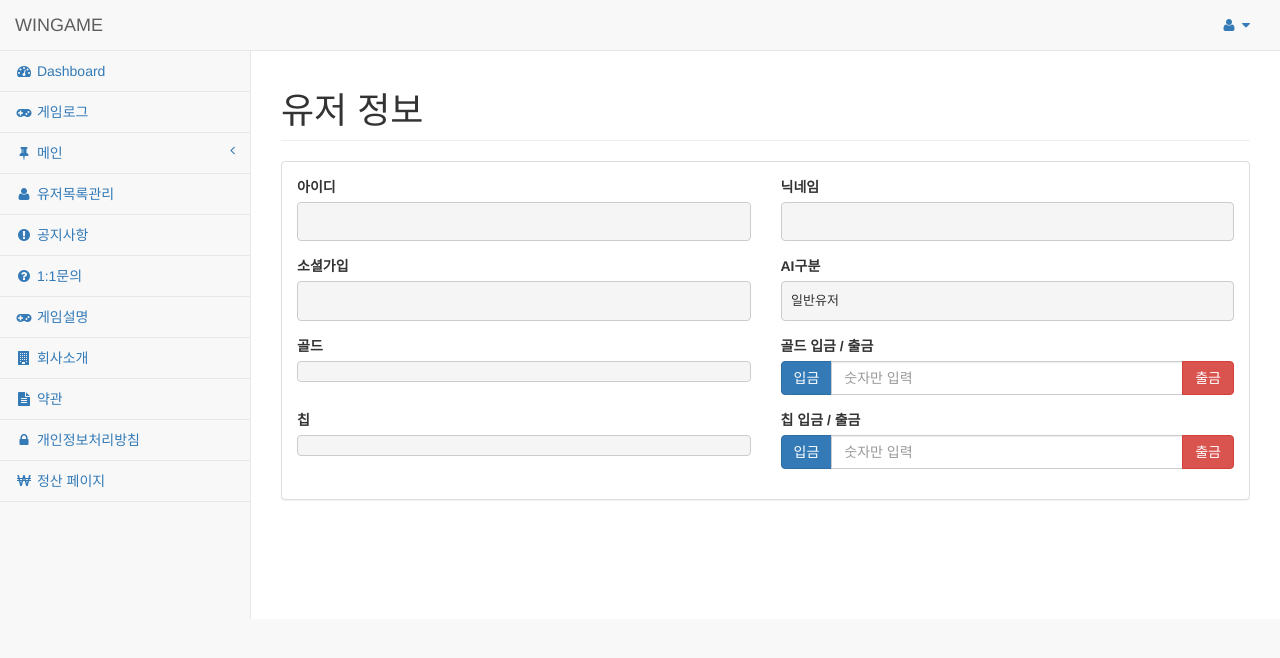
After one commit to blendingp/holdem, a Java web app: template src/main/webapp/WEB-INF/jsp/egovframework/example/admin/userInfo.jsp in a window 1280 px wide. The commit adds this page. Shown: the top 658 px of the page. Run offline with Spring Boot 4, a stand-in JSP engine, Linux system fonts and the light colour scheme; the template is opened without the code that fills it, so the values that code supplies are empty; the project's own start-up code is not run, and a stand-in starts its controllers and pages.

Commit message:
유저목록관리 - 골드 / 칩 입출금

```diff
--- a/src/main/resources/egovframework/sqlmap/example/sample/admin.xml
+++ b/src/main/resources/egovframework/sqlmap/example/sample/admin.xml
@@ -83,4 +83,5 @@
 
     </insert>
 
+
 </sqlMap>
--- /dev/null
+++ b/src/main/webapp/WEB-INF/jsp/egovframework/example/admin/userInfo.jsp
@@ -0,0 +1,146 @@
+<%@ page language="java" contentType="text/html; charset=UTF-8" pageEncoding="UTF-8"%>
+<%@ taglib prefix="c" uri="http://java.sun.com/jsp/jstl/core"%>
+<%@ taglib prefix="form" uri="http://www.springframework.org/tags/form"%>
+<%@ taglib prefix="ui" uri="http://egovframework.gov/ctl/ui"%>
+<%@ taglib prefix="spring" uri="http://www.springframework.org/tags"%>
+<%@ taglib uri="http://java.sun.com/jsp/jstl/functions" prefix="fn"%>
+<%@ taglib prefix="fmt" uri="http://java.sun.com/jsp/jstl/fmt"%>
+<!DOCTYPE html>
+<html>
+<head>
+<jsp:include page="../frame/admintop.jsp" flush="true" />
+</head>
+<body>
+	<div id="wrapper">
+		<c:import url="/admin/leftmenu.do" />
+		<div id="page-wrapper">
+			<div class="row">
+				<div class="col-lg-12">
+					<h1 class="page-header">유저 정보</h1>
+				</div>
+			</div>
+			<div class="row">
+				<div class="col-lg-12">
+					<div class="panel panel-default">
+						<div class="panel-body">
+							<div class="row">
+								<div class="col-lg-12">
+									<form role="form" id="inquiryForm">
+										<input type="hidden" name="idx" id="idx" value="${info.midx}"/>
+										<div class="row">
+											<div class="col-lg-6">
+												<div class="form-group">
+													<label>아이디</label>
+													<pre>${info.muserid}&nbsp;</pre>
+												</div>
+											</div>
+											<div class="col-lg-6">
+												<div class="form-group">
+													<label>닉네임</label>
+													<pre>${info.nickname}&nbsp;</pre>
+												</div>
+											</div>
+										</div>
+										<div class="row">
+											<div class="col-lg-6">
+												<div class="form-group">
+													<label>소셜가입</label>
+													<pre>${info.socail}&nbsp;</pre>
+												</div>
+											</div>
+											<div class="col-lg-6">
+												<div class="form-group">
+													<label>AI구분</label>
+													<pre>${info.ai ? 'ai유저' : '일반유저'}</pre>
+												</div>
+											</div>
+										</div>
+										<div class="row">
+											<div class="col-lg-6">
+												<div class="form-group">
+													<label>골드</label>
+													<pre><fmt:formatNumber value="${info.balance}" pattern="#,###"/></pre>
+												</div>
+											</div>
+											<div class="col-lg-6">
+												<label>골드 입금 / 출금</label>
+												<div class="form-group input-group">
+													<span class="input-group-btn">
+														<button type="button" onclick="javascript:updateMoney('balance','deposit')" class="btn btn-primary">입금</button>
+													</span>
+													<input name="balance" class="form-control" placeholder="숫자만 입력" id="balance" onkeyup="SetNum(this);"/>
+													<span class="input-group-btn">
+														<button type="button" onclick="javascript:updateMoney('balance','withdrawal')" class="btn btn-danger">출금</button>
+													</span>
+												</div>
+											</div>
+										</div>
+										<div class="row">
+											<div class="col-lg-6">
+												<div class="form-group">
+													<label>칩</label>
+													<pre><fmt:formatNumber value="${info.point}" pattern="#,###"/></pre>
+												</div>
+											</div>
+											<div class="col-lg-6">
+												<label>칩 입금 / 출금</label>
+												<div class="form-group input-group">
+													<span class="input-group-btn">
+														<button type="button" onclick="javascript:updateMoney('point','deposit')" class="btn btn-primary">입금</button>
+													</span>
+													<input name="point" class="form-control" placeholder="숫자만 입력" id="point" onkeyup="SetNum(this);"/>
+													<span class="input-group-btn">
+														<button type="button" onclick="javascript:updateMoney('point','withdrawal')" class="btn btn-danger">출금</button>
+													</span>
+												</div>
+											</div>
+										</div>
+									</form>
+								</div>
+							</div>
+						</div>
+					</div>
+				</div>
+			</div>
+		</div>
+	</div>
+	<jsp:include page="../frame/adminbottom.jsp" flush="true" />
+	<script>
+		function SetNum(obj){
+			val=obj.value;
+			re=/[^0-9]/gi;
+			obj.value=val.replace(re,"");
+		}
+		function updateMoney(type , kind){
+			var idx = $("#idx").val();
+			var money = $("#"+type).val();
+			var param = {"idx" : idx , "type" : type , "kind" : kind , "money" : money};
+			$.ajax({
+				type:'post',
+				url:'/holdem/admin/userMoneyUpdate.do' ,
+				data:param,
+				success:function(data){
+					console.log(data);
+					if(data.result == 'success')
+					{
+						alert("완료되었습니다. ");
+						location.reload();
+					}
+					else if (data.result == 'noMoney')
+					{
+						alert("출금할 금액이 부족합니다.");
+					}
+					else
+					{
+						alert("오류가 발생했습니다. 다시 시도해주세요.");
+						location.reload();
+					}
+				},
+				error:function(e){
+					console.log('ajaxError');
+				}
+			});
+		}
+	</script>
+</body>
+</html>
--- a/src/main/webapp/WEB-INF/jsp/egovframework/example/frame/leftmenu.jsp
+++ b/src/main/webapp/WEB-INF/jsp/egovframework/example/frame/leftmenu.jsp
@@ -43,6 +43,7 @@
 						<li><a href="/holdem/admin/image.do"><i class="fa fa-image fa-fw"></i> 이미지 설정</a></li>
 					</ul>
 				</li>
+				<li><a href="/holdem/admin/user.do"><i class="fa fa-user fa-fw"></i> 유저목록관리</a></li>
 				<li><a href="/holdem/admin/notice.do"><i class="fa fa-exclamation-circle fa-fw"></i> 공지사항</a></li>
 				<li><a href="/holdem/admin/inquiry.do"><i class="fa fa-question-circle fa-fw"></i> 1:1문의</a></li>
 				<li><a href="/holdem/admin/etcB/gameDescription.do?type=G"><i class="fa fa-gamepad fa-fw"></i> 게임설명</a></li>
```
Also changed, not shown: src/main/java/egovframework/example/sample/admin/BoardController.java (+77 -0 lines), src/main/resources/egovframework/sqlmap/example/sample/board.xml (+48 -0 lines), src/main/webapp/WEB-INF/jsp/egovframework/example/admin/user.jsp (added, +79 -0 lines).
